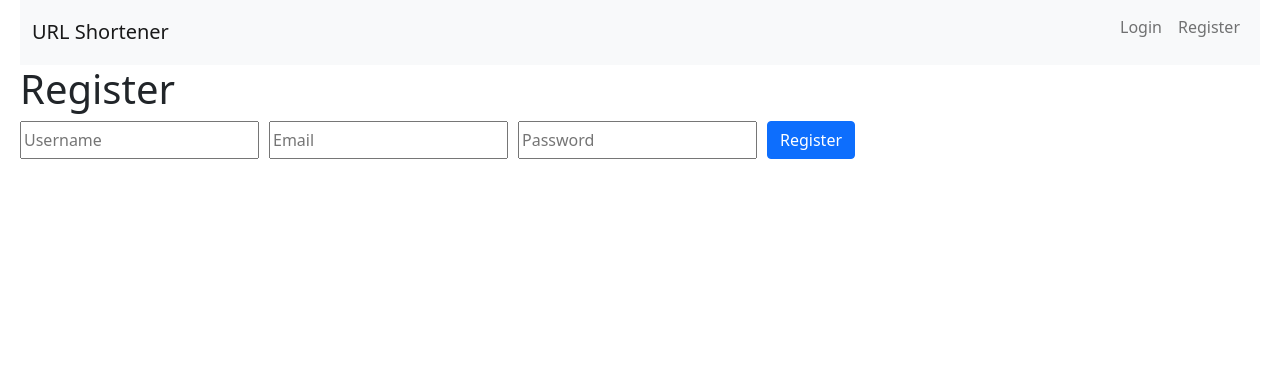
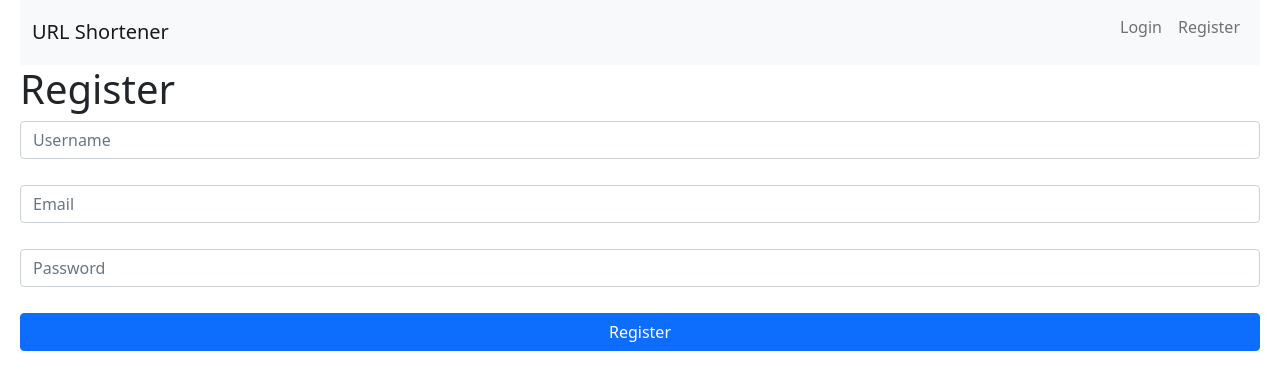
Before and after one commit to willkoman/Django_UrlShortener, a Django app: page /register/ in a window 1280 px wide. Shown: the part 21-411 px from the top of the page. Run offline with Django 5.2, Linux system fonts and the light colour scheme; some libraries are stand-ins or nearby versions.

Commit message:
styling changes

```diff
--- a/url_shortener/shortener/templates/base.html
+++ b/url_shortener/shortener/templates/base.html
@@ -2,11 +2,11 @@
 <html>
 <head>
     <title>URL Shortener</title>
+    <meta name="viewport" content="width=device-width, initial-scale=1, shrink-to-fit=no">
     <link href="https://cdn.jsdelivr.net/npm/bootstrap@5.0.2/dist/css/bootstrap.min.css" rel="stylesheet"
           integrity="sha384-EVSTQN3/azprG1Anm3QDgpJLIm9Nao0Yz1ztcQTwFspd3yD65VohhpuuCOmLASjC" crossorigin="anonymous">
-
-    <!--    datatable stylesheet-->
-    <link href="https://cdn.datatables.net/v/bs5/jq-3.7.0/dt-2.1.2/datatables.min.css" rel="stylesheet">
+    <link href="https://cdn.datatables.net/v/bs5/jq-3.7.0/dt-2.1.3/b-3.1.1/r-3.0.2/sc-2.4.3/datatables.min.css"
+          rel="stylesheet">
     <style>
         body {
             margin: 20px;
@@ -14,6 +14,7 @@
 
         form {
             display: flex;
+            flex-wrap: wrap;
             gap: 10px;
             margin-bottom: 20px;
         }
@@ -41,11 +42,9 @@
 <script src="https://cdn.jsdelivr.net/npm/bootstrap@5.0.2/dist/js/bootstrap.bundle.min.js"
         integrity="sha384-MrcW6ZMFYlzcLA8Nl+NtUVF0sA7MsXsP1UyJoMp4YLEuNSfAP+JcXn/tWtIaxVXM"
         crossorigin="anonymous"></script>
-<script type="text/javascript" charset="utf8" src="https://cdn.datatables.net/1.11.3/js/jquery.dataTables.js"></script>
 
+<script src="https://cdn.datatables.net/v/bs5/jq-3.7.0/dt-2.1.3/b-3.1.1/r-3.0.2/sc-2.4.3/datatables.min.js"></script>
 
-<script src="https://cdn.datatables.net/v/bs5/jq-3.7.0/dt-2.1.2/datatables.min.js"></script>
-<!--navbar with login and register links, aligned to the right-->
 <nav class="navbar navbar-expand-lg navbar-light bg-light">
     <div class="container-fluid">
         <a class="navbar-brand" href="/">URL Shortener</a>
@@ -55,13 +54,11 @@
         </button>
         <div class="collapse navbar-collapse" id="navbarNav">
             <ul class="navbar-nav ms-auto">
-                {# if user is authenticated, show logout link #}
                 {% if username %}
                 <li class="nav-item">
                     <a class="nav-link" href="/logout">Logout</a>
                 </li>
                 {% else %}
-                {# if user is not authenticated, show login and register links #}
                 <li class="nav-item">
                     <a class="nav-link" href="/login">Login</a>
                 </li>
--- a/url_shortener/shortener/templates/register.html
+++ b/url_shortener/shortener/templates/register.html
@@ -2,12 +2,20 @@
 {% load static %}
 
 {% block content %}
-    <h1>Register</h1>
-    <form method="post">
-        {% csrf_token %}
-        <input type="text" name="username" placeholder="Username" required>
-        <input type="email" name="email" placeholder="Email" required>
-        <input type="password" name="password" placeholder="Password" required>
-        <button type="submit" class="btn btn-primary">Register</button>
-    </form>
+<h1>Register</h1>
+<form method="post" class="row g-3">
+    {% csrf_token %}
+    <div class="col-12">
+        <input type="text" name="username" class="form-control" placeholder="Username" required>
+    </div>
+    <div class="col-12">
+        <input type="email" name="email" class="form-control" placeholder="Email" required>
+    </div>
+    <div class="col-12">
+        <input type="password" name="password" class="form-control" placeholder="Password" required>
+    </div>
+    <div class="col-12">
+        <button type="submit" class="btn btn-primary w-100">Register</button>
+    </div>
+</form>
 {% endblock %}
```
Also changed, not shown: url_shortener/shortener/templates/home.html (+15 -19 lines), url_shortener/shortener/templates/login.html (+13 -7 lines), url_shortener/url_shortener/settings.py (+6 -1 lines).
